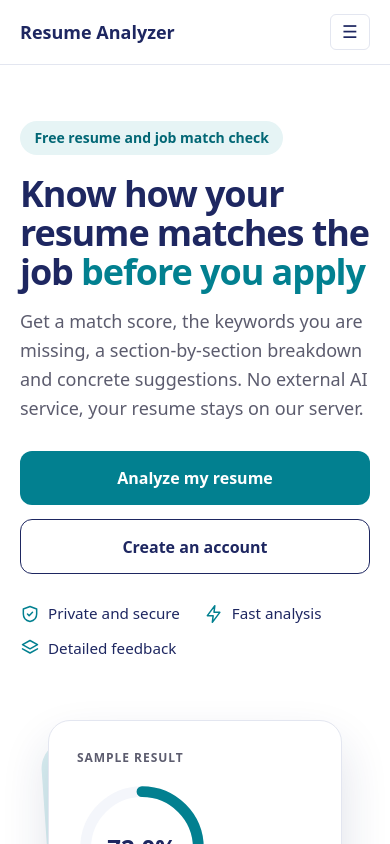
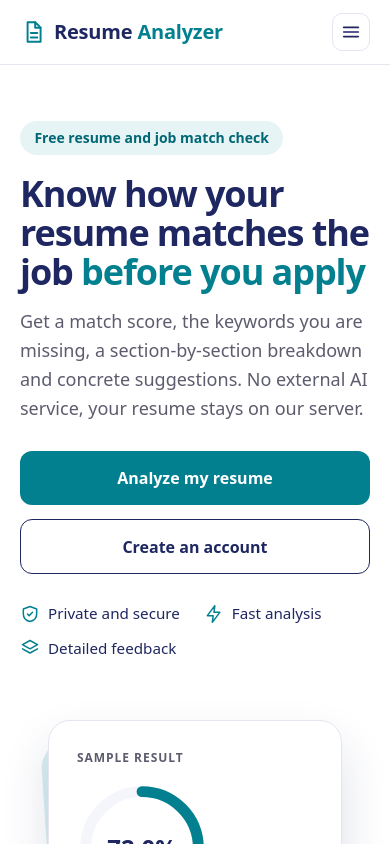
Before and after one commit to shivam-naithani/resume-analyzer, a React (Vite) app in the folder client/: page / in a window 390 px wide. Shown: the top 844 px of the page. Built offline with nearby package versions, Linux system fonts and the light colour scheme; no server answers.

Commit message:
Restyle navbar with logo and refined mobile menu

```diff
--- a/client/src/components/Navbar.jsx
+++ b/client/src/components/Navbar.jsx
@@ -1,6 +1,7 @@
 import { useState } from 'react';
 import { Link, NavLink, useNavigate } from 'react-router-dom';
 import useAuth from '../hooks/useAuth';
+import { CloseIcon, LogoIcon, MenuIcon } from './icons';
 
 export default function Navbar() {
   const [open, setOpen] = useState(false);
@@ -18,7 +19,8 @@ export default function Navbar() {
     <header className="navbar">
       <div className="container navbar-inner">
         <Link to="/" className="brand" onClick={close}>
-          Resume Analyzer
+          <LogoIcon size={26} />
+          <span>Resume <span className="brand-accent">Analyzer</span></span>
         </Link>
 
         <button
@@ -26,12 +28,13 @@ export default function Navbar() {
           className="menu-toggle"
           aria-label="Toggle navigation menu"
           aria-expanded={open}
+          aria-controls="site-nav"
           onClick={() => setOpen((value) => !value)}
         >
-          {open ? '\u2715' : '\u2630'}
+          {open ? <CloseIcon size={22} /> : <MenuIcon size={22} />}
         </button>
 
-        <nav className={open ? 'nav nav-open' : 'nav'}>
+        <nav id="site-nav" className={open ? 'nav nav-open' : 'nav'}>
           <NavLink to="/analyze" onClick={close}>Analyze</NavLink>
           <NavLink to="/history" onClick={close}>History</NavLink>
           <span className="nav-spacer" />
@@ -44,7 +47,7 @@ export default function Navbar() {
             </>
           ) : (
             <>
-              <NavLink to="/login" onClick={close}>Log in</NavLink>
+              <NavLink to="/login" className="nav-login" onClick={close}>Log in</NavLink>
               <NavLink to="/signup" className="btn btn-primary" onClick={close}>Sign up</NavLink>
             </>
           )}
--- a/client/src/components/icons.jsx
+++ b/client/src/components/icons.jsx
@@ -68,3 +68,28 @@ export function ChartIcon(props) {
     </Icon>
   );
 }
+
+export function LogoIcon(props) {
+  return (
+    <Icon {...props}>
+      <path d="M7 3h7l5 5v13H7z" />
+      <path d="M14 3v5h5M10 13h6M10 17h6" />
+    </Icon>
+  );
+}
+
+export function MenuIcon(props) {
+  return (
+    <Icon {...props}>
+      <path d="M4 7h16M4 12h16M4 17h16" />
+    </Icon>
+  );
+}
+
+export function CloseIcon(props) {
+  return (
+    <Icon {...props}>
+      <path d="M6 6l12 12M18 6L6 18" />
+    </Icon>
+  );
+}
--- a/client/src/index.css
+++ b/client/src/index.css
@@ -82,20 +82,31 @@ a {
   display: flex;
   align-items: center;
   gap: 1.5rem;
-  min-height: 64px;
+  min-height: 72px;
 }
 
 .brand {
-  font-size: 1.125rem;
-  font-weight: 700;
+  display: flex;
+  align-items: center;
+  gap: 0.5rem;
+  font-size: 1.25rem;
+  font-weight: 800;
+  letter-spacing: -0.01em;
+  white-space: nowrap;
   color: var(--navy);
+}
+
+.brand svg,
+.brand-accent {
+  color: var(--teal);
 }
 
 .nav {
   display: flex;
   align-items: center;
-  gap: 1.25rem;
+  gap: 1.5rem;
   flex: 1;
+  margin-left: 0.75rem;
 }
 
 .nav a:not(.btn) {
@@ -114,20 +125,33 @@ a {
   border-bottom-color: var(--teal);
 }
 
+.nav a.nav-login:not(.btn) {
+  color: var(--navy);
+  font-weight: 600;
+}
+
 .nav-spacer {
   flex: 1;
+}
+
+.navbar .btn {
+  border-radius: 10px;
 }
 
 .menu-toggle {
   display: none;
   margin-left: auto;
-  padding: 0.4rem 0.7rem;
-  font-size: 1.1rem;
+  padding: 0.45rem;
   color: var(--navy);
   background: none;
   border: 1px solid var(--border);
-  border-radius: 6px;
+  border-radius: 10px;
+  line-height: 0;
   cursor: pointer;
+}
+
+.menu-toggle:hover {
+  background: var(--surface);
 }
 
 /* ---------- Buttons ---------- */
@@ -419,12 +443,13 @@ a {
 
 @media (max-width: 720px) {
   .menu-toggle {
-    display: block;
+    display: flex;
   }
 
   .navbar-inner {
     flex-wrap: wrap;
     gap: 0;
+    min-height: 64px;
   }
 
   .nav {
@@ -432,8 +457,10 @@ a {
     flex-direction: column;
     align-items: stretch;
     flex-basis: 100%;
-    gap: 0.75rem;
-    padding: 0.75rem 0 1rem;
+    gap: 0.25rem;
+    margin-left: 0;
+    padding: 0.5rem 0 1rem;
+    border-top: 1px solid var(--border);
   }
 
   .nav.nav-open {
@@ -442,6 +469,26 @@ a {
 
   .nav-spacer {
     display: none;
+  }
+
+  .nav a:not(.btn) {
+    padding: 0.7rem 0.75rem;
+    border-bottom: none;
+    border-radius: 8px;
+  }
+
+  .nav a.active:not(.btn) {
+    background: var(--teal-soft);
+    color: var(--teal-dark);
+  }
+
+  .nav .btn {
+    width: 100%;
+    margin-top: 0.5rem;
+  }
+
+  .nav-user {
+    padding: 0.7rem 0.75rem 0;
   }
 
   .hero h1 {
```
